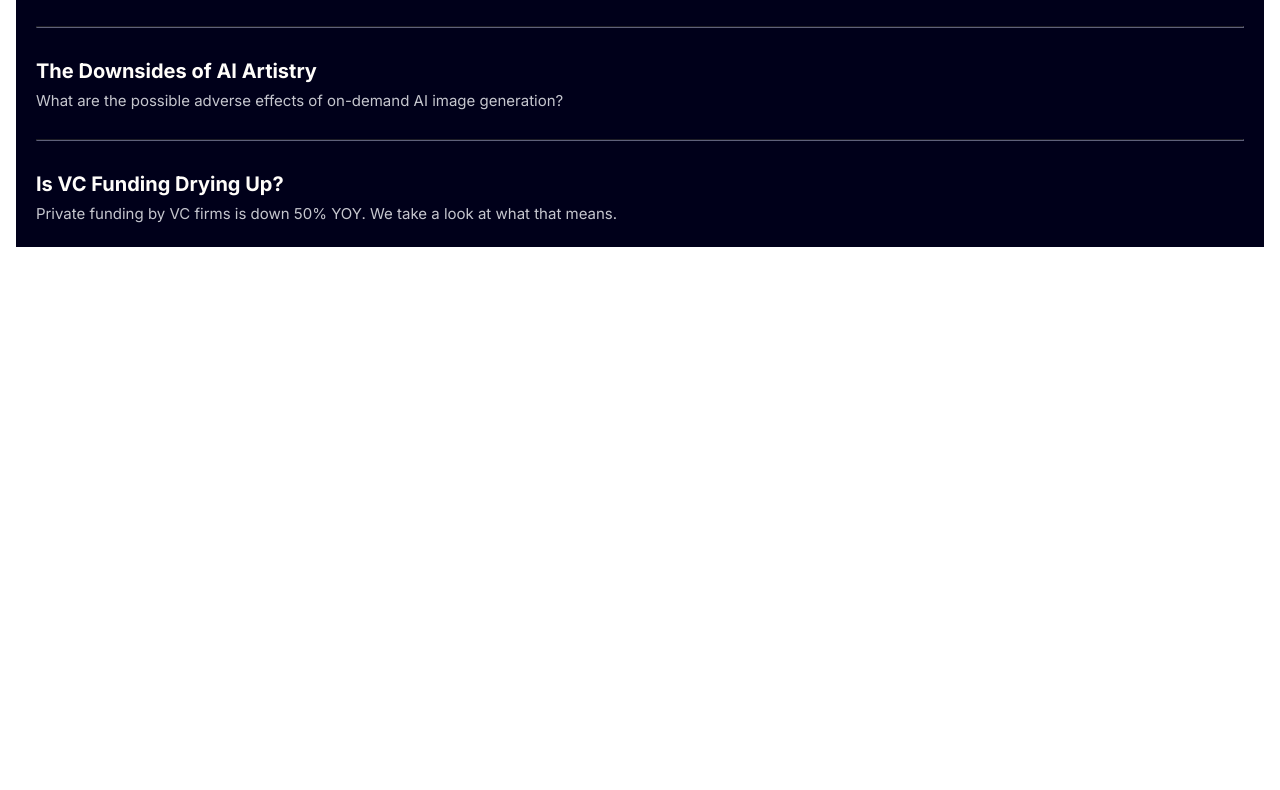
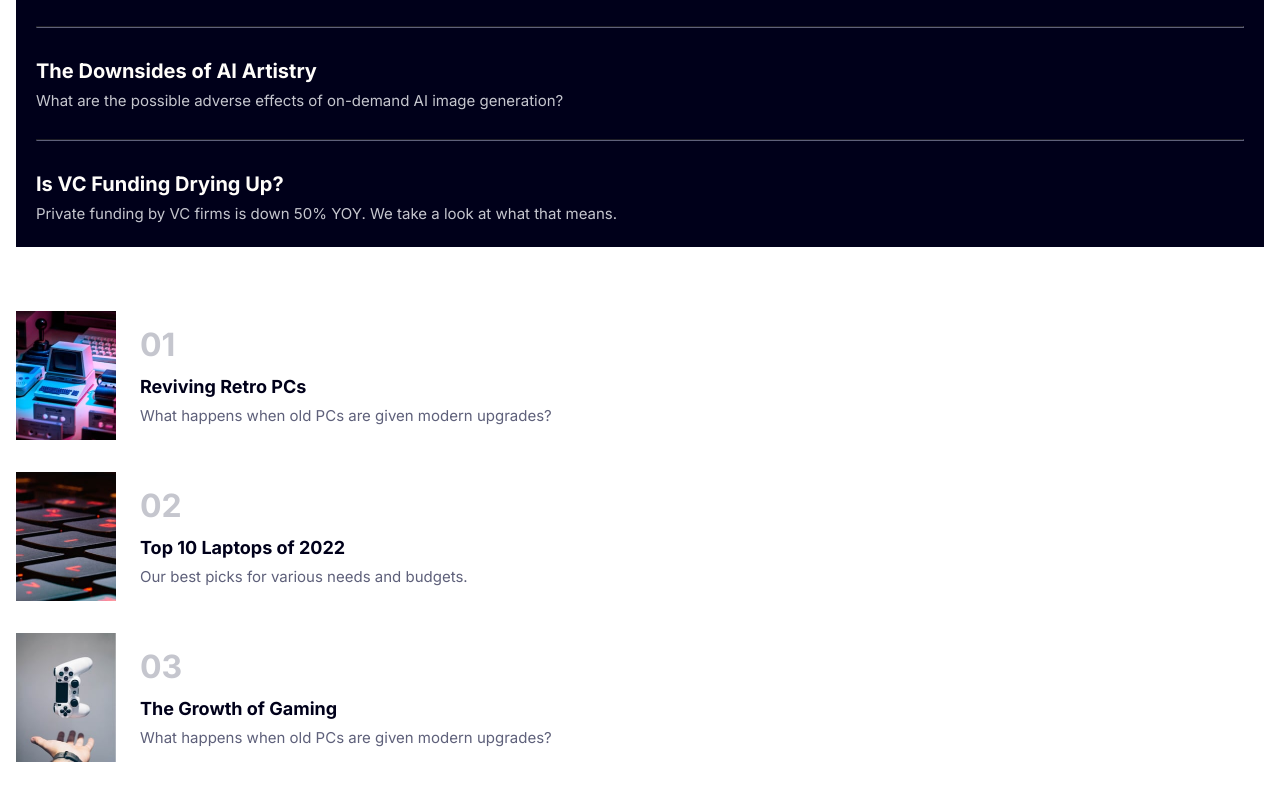
Before and after one commit to RhodyArthur/news-homepage, a plain HTML site: page index.html in a window 1280 px wide. Shown: the part 1586-2376 px from the top of the page. Before the commit the page ends 1925 px from the top, so only its background shows below. Drawn offline with Linux system fonts and the light colour scheme.

Commit message:
feat: complete trends layout

```diff
--- a/index.html
+++ b/index.html
@@ -74,7 +74,50 @@
             </div>
         </section>
 
-        <section class="bottom flex-column"></section>
+        <section class="bottom flex-column">
+            <div class="trend">
+                <img src="assets/images/image-retro-pcs.jpg" alt="retro pc">
+
+                <div class="num-details flex-column">
+                    <h3>01</h3>
+
+                    <div class="details flex-column">
+                        <h4>Reviving Retro PCs</h4>
+                        <p>What happens when old PCs are given modern upgrades?</p>
+                    </div>
+
+                </div>
+            </div>
+
+            <div class="trend">
+                <img src="assets/images/image-top-laptops.jpg" alt="retro pc">
+
+                <div class="num-details flex-column">
+                    <h3>02</h3>
+
+                    <div class="details flex-column">
+                        <h4>Top 10 Laptops of 2022</h4>
+                        <p>Our best picks for various needs and budgets.</p>
+                    </div>
+
+                </div>
+
+            </div>
+
+            <div class="trend">
+                <img src="assets/images/image-gaming-growth.jpg" alt="retro pc">
+
+                <div class="num-details flex-column">
+                    <h3>03</h3>
+
+                    <div class="details flex-column">
+                        <h4>The Growth of Gaming</h4>
+                        <p>What happens when old PCs are given modern upgrades?</p>
+                    </div>
+
+                </div>
+            </div>
+        </section>
     </main>
 
 </body>
--- a/styles.css
+++ b/styles.css
@@ -130,3 +130,43 @@ hr {
 .bottom {
     gap: 2rem;
 }
+
+.bottom .trend {
+    display: flex;
+    gap: 1.5rem;
+    align-items: center;
+}
+
+.trend img {
+    width: 100px;
+    height: 129px;
+}
+
+.trend .num-details {
+    gap: 0.75rem;
+}
+
+.trend .num-details h3 {
+    font-size: var(--heading-m);
+    color: var(--silver);
+}
+
+.trend .num-details .details {
+    gap: 9px;
+    cursor: pointer;
+}
+
+.trend .num-details .details h4 {
+    color: var(--dark-space-blue);
+    font-size: var(--heading-xs);
+
+}
+
+.trend .num-details .details p {
+    font-size: var(--body);
+    color: var(--gunmetal);
+}
+
+.trend .num-details .details h4:hover {
+    color: var(--light-vermillion);
+}
```
